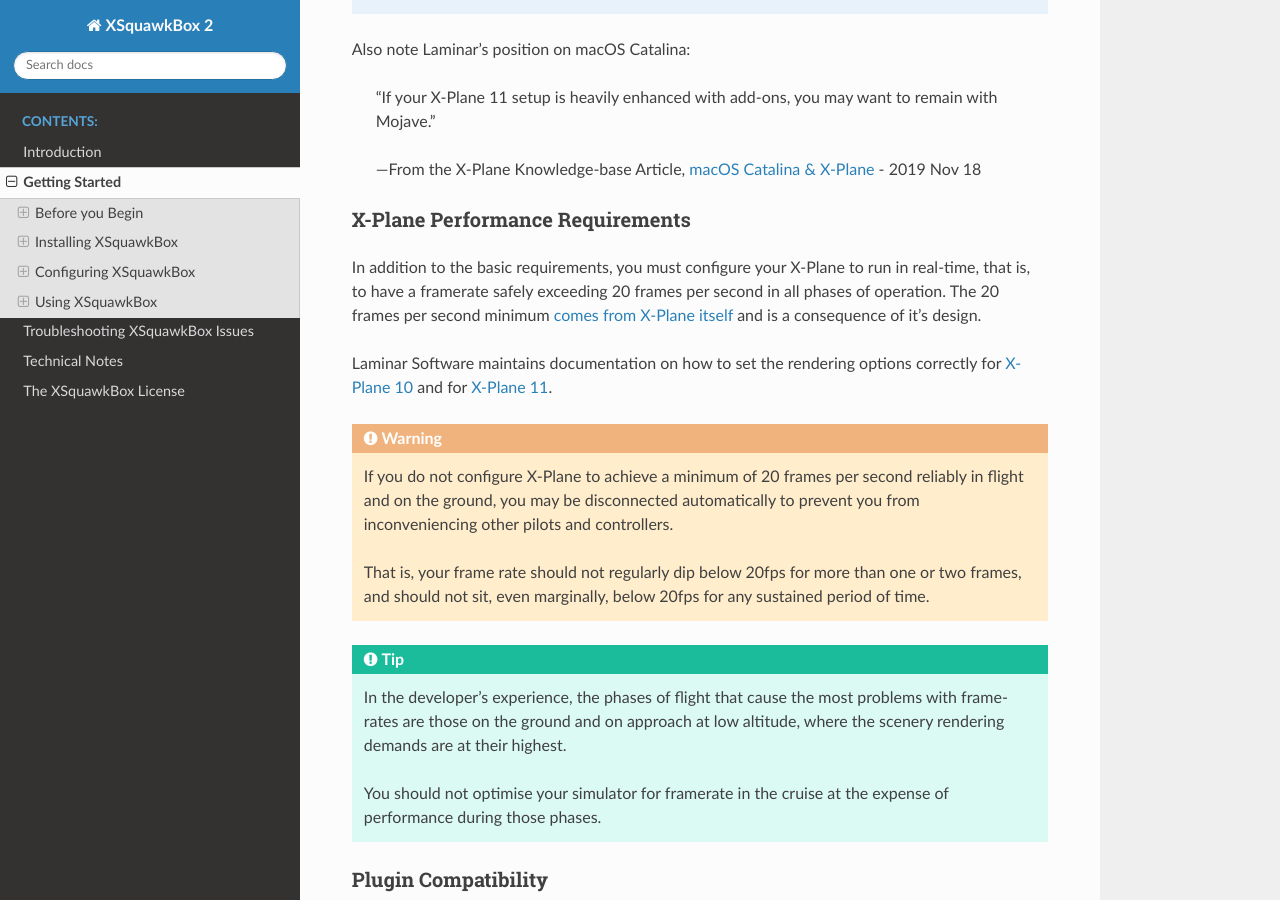
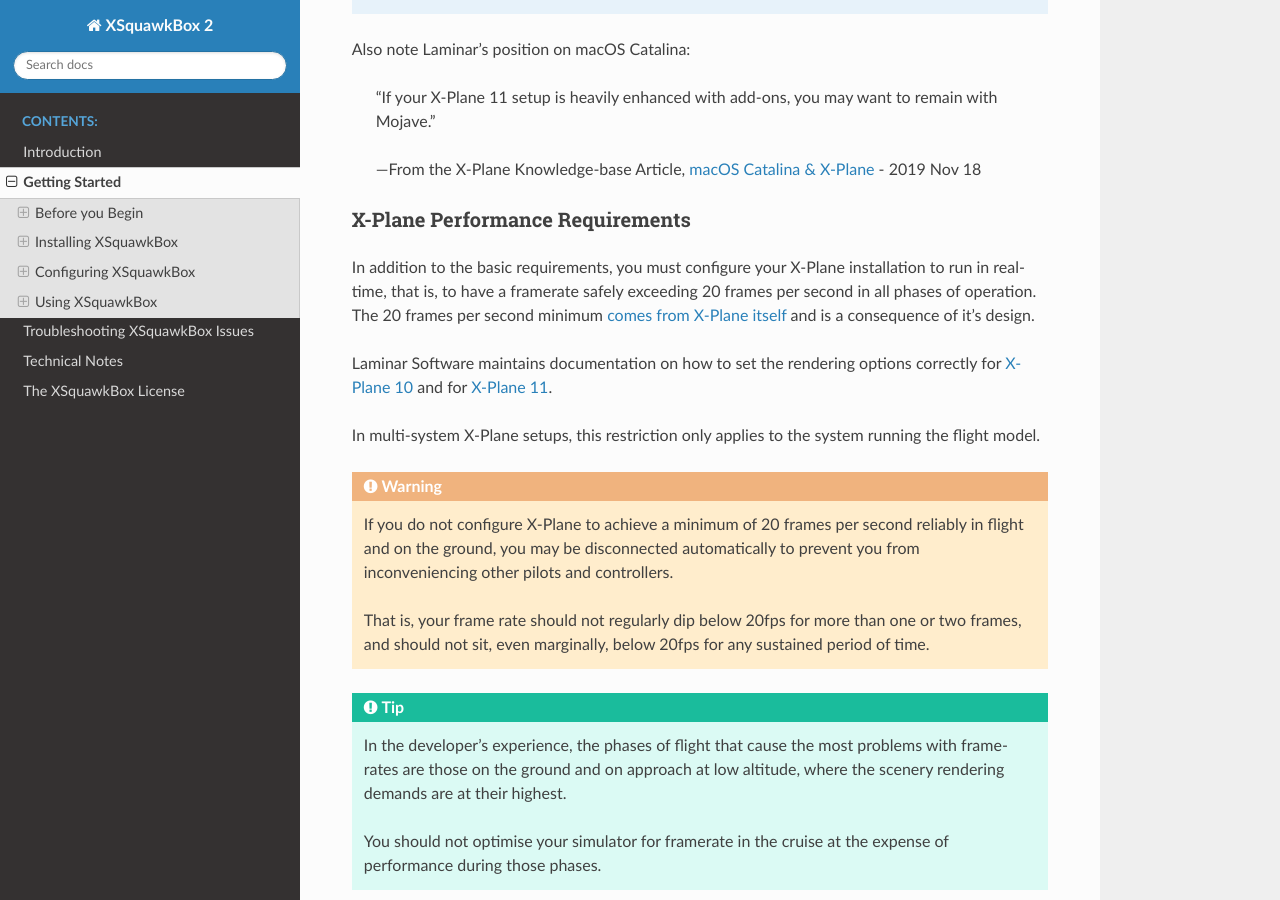
Before and after one commit to xsquawkbox/xsb2-manual, a Sphinx documentation site: the page built from source/getting-started.rst, in a window 1280 px wide and 900 px high, scrolled down 1289 px. Built offline with Sphinx 7.4.7 and the Read the Docs theme 2.0.0, drawn with Linux system fonts in a browser that asks for light colours.

Commit message:
make note about multi-system rendering

```diff
--- a/source/getting-started.rst
+++ b/source/getting-started.rst
@@ -77,10 +77,10 @@
 
 X-Plane Performance Requirements
 --------------------------------
-In addition to the basic requirements, you must configure your X-Plane to run in
-real-time, that is, to have a framerate safely exceeding 20 frames per second in
-all phases of operation.  The 20 frames per second minimum `comes from X-Plane
-itself <https://www.x-plane.com/kb/the-simulators-measurement-of-time-is-slow/>`_
+In addition to the basic requirements, you must configure your X-Plane
+installation to run in real-time, that is, to have a framerate safely exceeding
+20 frames per second in all phases of operation.  The 20 frames per second
+minimum `comes from X-Plane itself <https://www.x-plane.com/kb/the-simulators-measurement-of-time-is-slow/>`_
 and is a consequence of it's design.
 
 Laminar Software maintains documentation on how to set the rendering options
@@ -88,6 +88,9 @@
 `X-Plane 10 <https://www.x-plane.com/kb/setting-the-rendering-options-for-best-performance/>`_
 and for
 `X-Plane 11 <https://www.x-plane.com/manuals/desktop/#settingtherenderingoptionsforbestperformance>`_.
+
+In multi-system X-Plane setups, this restriction only applies to the system
+running the flight model.
 
 .. WARNING::
 
```
